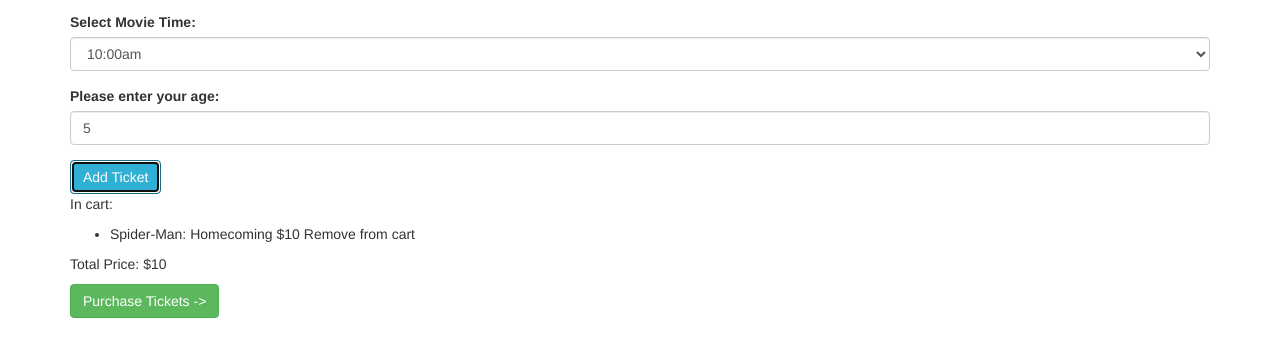
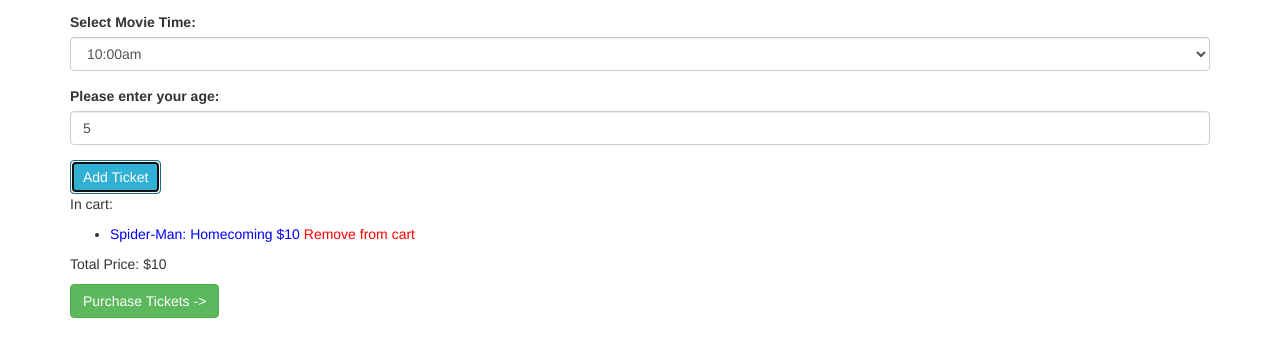
Before and after one commit to JBryan22/Movie-Tickets, a plain HTML site: page index.html in a window 1280 px wide. Both pictures are taken after typing "5" into the empty fields and a click on the button "Add Ticket". Shown: the part 132-488 px from the top of the page. Drawn offline with nearby package versions, Linux system fonts and the light colour scheme.

Commit message:
add the ability to remove items from the cart and update the total price

```diff
--- a/css/styles.css
+++ b/css/styles.css
@@ -1,3 +1,21 @@
 .ticket-display-list, .price-total, .ticket-full-display {
   display:none;
 }
+
+.cartItem {
+  cursor:pointer;
+  color: blue;
+}
+
+.cartItem:hover {
+  text-decoration: underline;
+}
+
+.removeItem {
+  cursor:pointer;
+  color: red;
+}
+
+.removeItem:hover {
+  text-decoration: underline;
+}
--- a/js/scripts.js
+++ b/js/scripts.js
@@ -43,7 +43,7 @@ function isMatinee(time) {
   }
 }
 
-var ticketPrices = [];
+var total = 0;
 
 //UI Logic
 
@@ -54,10 +54,9 @@ $(function(){
     var inputtedTime = $("#time").val();
     var inputtedAge = $("#age").val();
     var inputtedIsNew = $("#movie option:selected").hasClass('new');
-    var total = 0;
 
     var newTicket = new Ticket(inputtedMovie, inputtedTime, inputtedAge, inputtedIsNew);
-    total += newTicket.price
+    total += newTicket.price;
     // ticketPrices.push(newTicket.getPrice());
 
     $('.ticket-display-list ul').append('<li><span class="cartItem">' + newTicket.getShoppingCartInfo() + '</span><span class="removeItem"> Remove from cart</span></li>');
@@ -75,7 +74,8 @@ $(function(){
     });
     $(".removeItem").last().click(function(){
       this.parentNode.remove();
-      total -= this.previousSibling
+      var moneyStart = this.previousSibling.innerHTML.indexOf('$') + 1;
+      total -= this.previousSibling.innerHTML.substr(moneyStart, 2);
       $('.price').text(total);
     })
   });
```
